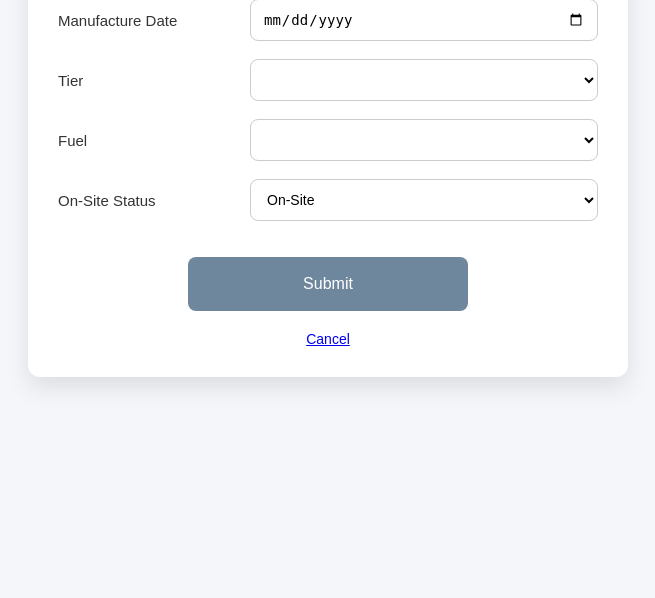
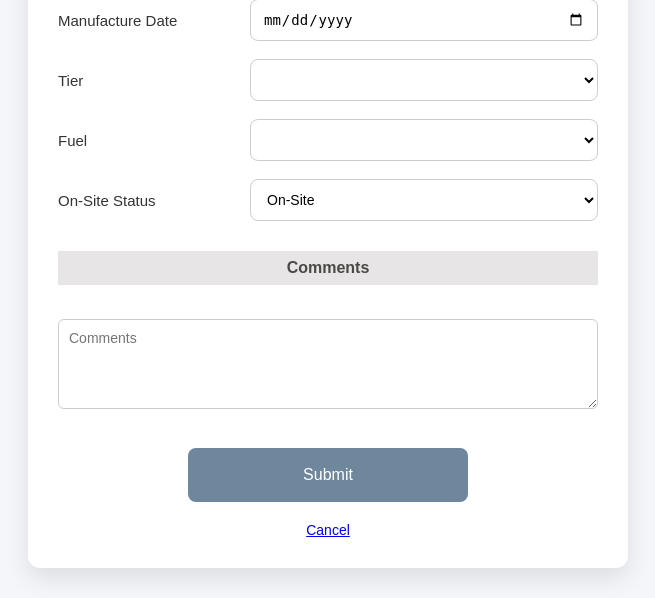
Before and after one commit to MichalLoewenstein/STCH-Environmental-Inspections, a Flask app: page /portableEngine in a window 1280 px wide. Shown: the part 1136-1734 px from the top of the page, without its empty margins (312-967 px from the left). Before the commit the page ends 1523 px from the top, so only its background shows below. Run offline with Flask 3, Linux system fonts and the light colour scheme.

Commit message:
comments minimized with Ellen

```diff
--- a/src/generator.py
+++ b/src/generator.py
@@ -7,7 +7,7 @@ def generate_generatorExcel(form_data):
     print(form_data)
     # ✅ Define consistent column order (important!)
     columns = [
-       "Inspector Name", "Vendor", "Generator", "Date", "Start Time", "Stop Time", "Run Duration","Clock Run Hours","Run Reason" ,"Visible Emissions","Comment Visible Emissions","Comments"
+       "Inspector Name", "Vendor", "Generator", "Date", "Start Time", "Stop Time", "Run Duration","Starting Hours","Clock Run Hours","Run Reason" ,"Visible Emissions","Comment Visible Emissions","Comments"
     ]
 
     vendor = form_data.get("vendor")
@@ -29,6 +29,7 @@ def generate_generatorExcel(form_data):
         "Start Time": form_data.get("start_time"),
         "Stop Time": form_data.get("stop_time"),
         "Run Duration": form_data.get("run_duration"),
+        "Starting Hours": form_data.get("starting_hours"),
         "Clock Run Hours": form_data.get("clock_run_hours"),
         "Run Reason": run_reason,
         "Visible Emissions": form_data.get("emissions"),
--- a/static/CSS/base.css
+++ b/static/CSS/base.css
@@ -110,7 +110,7 @@ button {
 
 .input-row.full-width textarea {
   width: 100%;
-  min-height: 120px;     /* ✅ default height */
+  min-height: 90px;     /* ✅ default height */
   padding: 10px;
   border-radius: 6px;
   border: 1px solid #ccc;
--- a/templates/forms/PortableEngine.html
+++ b/templates/forms/PortableEngine.html
@@ -223,7 +223,14 @@ html { visibility: hidden; }
             <option value="status2">On-Site</option>
         </select>
     </div>
+        <div class="sub-header">Comments</div>
+    <br>
 
+
+ <div class="input-row full-width">
+        <!-- <label>Comments:</label> -->
+        <textarea name="comments" placeholder="Comments"></textarea>
+    </div>
 
     <br>
     <button type="submit">Submit</button>
```
Also changed, not shown: templates/forms/Generator.html (+10 -8 lines).
